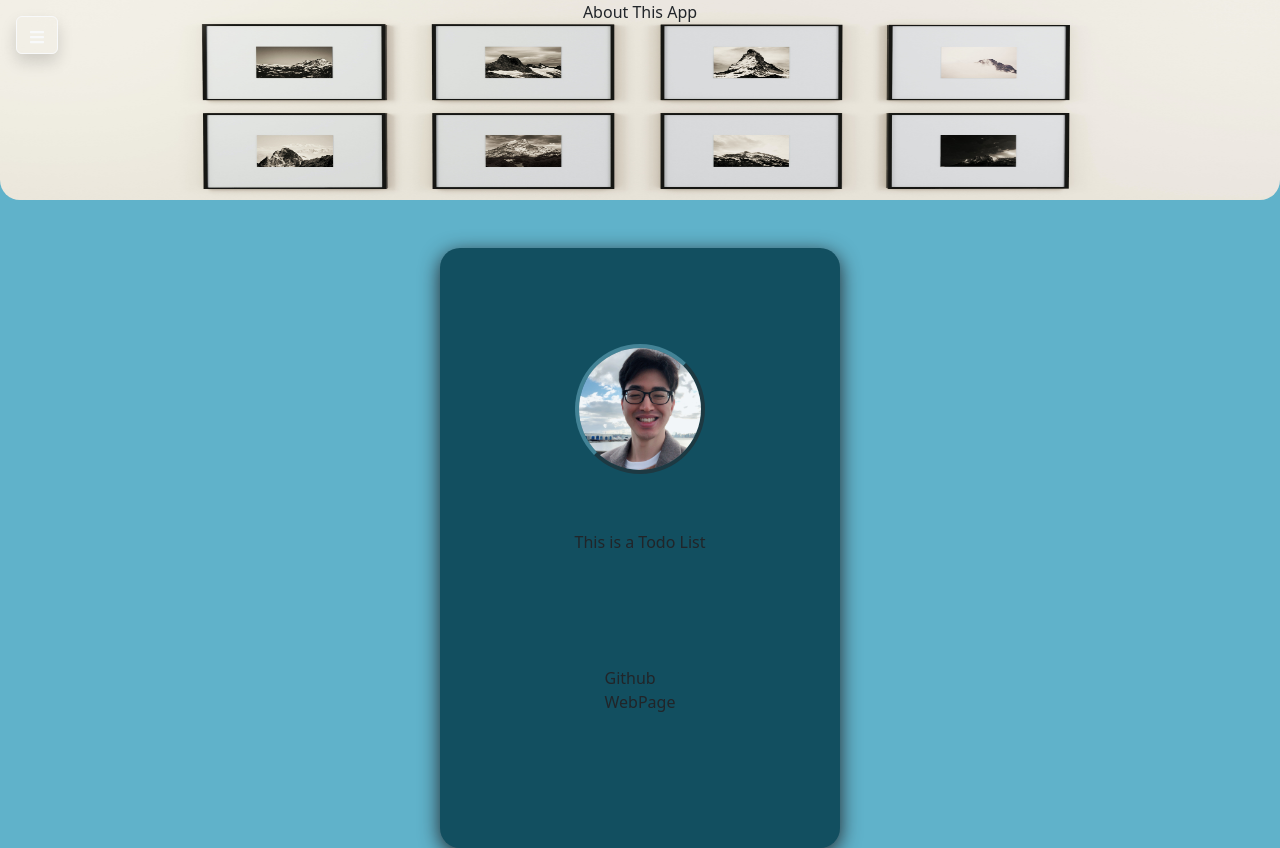
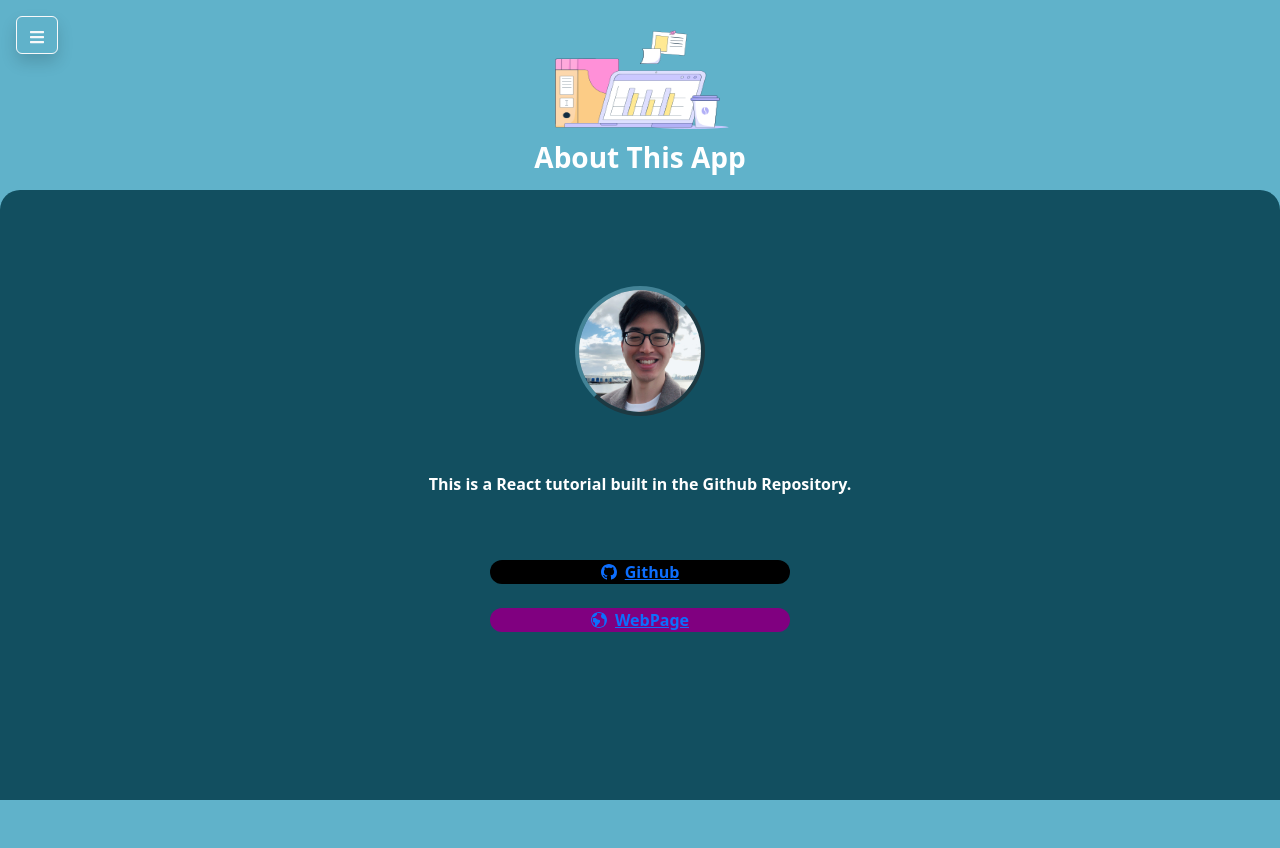
Before and after one commit to ryancho-hakhyeon/ToDo-list, a React (Create React App) app in the folder todo-list/: page /About in a window 1280 px wide. After the commit the page ends 800 px from the top, so only its background shows below. Built offline with nearby package versions, Linux system fonts and the light colour scheme.

Commit message:
about page

```diff
--- a/todo-list/src/components/about/About.jsx
+++ b/todo-list/src/components/about/About.jsx
@@ -1,26 +1,40 @@
 import React from 'react'
+import { BsGithub } from 'react-icons/bs'
+import { ImEarth } from 'react-icons/im'
+
 import './about.css'
 import ME from '../../assets/ryan.jpg'
 
 const About = () => {
   return (
     <div className='d-flex flex-column align-items-center about__container'>
-      <div className='mb-5 text-center about__banner'>
-        <p>About This App</p>
+      <div className='d-flex justify-content-center align-items-end mb-2 text-center about__banner'>
+        <h3 style={{'color':'white', 'fontWeight':'bolder'}}>About This App</h3>
       </div>
 
-      <div className='d-flex flex-column justify-content-start align-items-center info__container'>
+      <div className='d-flex flex-column justify-content-start align-items-center w-100 h-100 info__container'>
         <div className='mt-5 mb-2 pt-5'>
           <img src={ME} alt="" className='img-me' />
         </div>
 
         <div className='mt-5 mb-5'>
-          <p>This is a Todo List </p>
+          <p>This is a React tutorial built in the Github Repository.</p>
         </div>
 
-        <div className='mt-5 mb-5'>
-          <div>Github</div>
-          <div>WebPage</div>
+        <div className='d-grid gap-4'>
+          <a href="https://github.com/ryancho-hakhyeon/ToDo-list" target="_blank" rel="noreferrer">
+            <div style={{ width:300 , backgroundColor:'black', borderRadius:20 }} className='d-flex justify-content-center align-items-center'>
+              <BsGithub className='me-2'/>
+              <span>Github</span>
+            </div>
+          </a>
+
+          <a href="https://ryanchoportfolio.netlify.app/" target="_blank" rel="noreferrer">
+            <div style={{width:300, backgroundColor:'purple', borderRadius:20}} className='d-flex justify-content-center  align-items-center'>
+              <ImEarth className='me-2'/>
+              <span>WebPage</span>
+            </div>
+          </a>
         </div>
       </div>
     </div>
--- a/todo-list/src/components/about/about.css
+++ b/todo-list/src/components/about/about.css
@@ -1,23 +1,23 @@
 .about__container {
     margin-top: -4.4rem;
+    height: 100vh;
+    font-weight: bolder;
 }
 
 .about__banner {
-    background: url('../../assets/about-bn.jpg') no-repeat;
-    background-size: 100% 150%;
-    background-position: center;
+    background: url('../../assets/about-banner.png') no-repeat;
+    background-position: top;
+    background-size: 200px 170px;
     width: 100%;
-    height: 200px;
+    height: 240px;
     border-radius: 0 0 20px 20px;
     z-index: -1;
 }
 
 .info__container {
     background-color: var(--card-bg-color);
-    box-shadow: 0 5px 20px 0;
-    border-radius: 20px;
-    width: 400px;
-    height: 600px;
+    border-radius: 20px 20px 0 0;
+    color: white;
 }
 
 .img-me {
@@ -25,5 +25,4 @@
     height: 130px;
     border-radius: 75px;
     border: 4px outset #438396;
-
 }
--- a/todo-list/src/components/header/NavSide.jsx
+++ b/todo-list/src/components/header/NavSide.jsx
@@ -2,6 +2,8 @@ import React, { useState } from 'react'
 
 import { Offcanvas, Nav, Button } from 'react-bootstrap'
 import { FaBars } from 'react-icons/fa'
+import { BiTask } from 'react-icons/bi'
+import { FaRegQuestionCircle } from 'react-icons/fa'
 
 import './navside.css'
 
@@ -18,12 +20,19 @@ const NavSide = () => {
 
       <Offcanvas show={open} onHide={showSidebar}>
         <Offcanvas.Header closeButton>
-          <Offcanvas.Title><h1 className='ms-2'>TODO LIST</h1></Offcanvas.Title>
+          <Offcanvas.Title>
+            <h1 className='ms-2'>TODO LIST</h1>
+            </Offcanvas.Title>
         </Offcanvas.Header>
         <Offcanvas.Body>
-          <Nav className="justify-content-end flex-column pe-3 mb-2">
-            <Nav.Link href='/'>Todo List</Nav.Link>
-            <Nav.Link href='/About'>About</Nav.Link>
+          <Nav className="d-flex flex-column pe-3 mb-2">
+            <Nav.Link href='/'>
+              <BiTask className='me-3' /> Todo List
+            </Nav.Link>
+
+            <Nav.Link href='/About'>
+              <FaRegQuestionCircle className='me-3' /> About
+            </Nav.Link>
           </Nav>
         </Offcanvas.Body>
       </Offcanvas>
```
Also changed, not shown: todo-list/src/assets/about-banner.png (added), todo-list/src/assets/about-bn.jpg (deleted), todo-list/src/index.css (line endings or trailing spaces).
